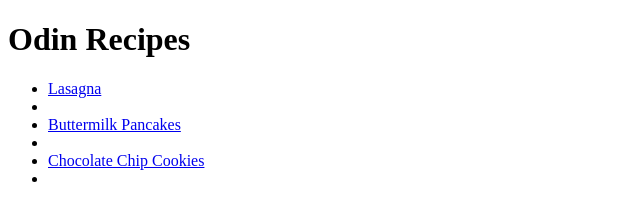
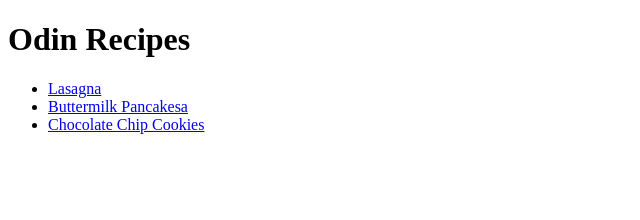
Before and after one commit to Wowzerf/odin-recipes, a plain HTML site: page index.html in a window 1280 px wide. Shown: the whole page, without its empty margins (0-640 px from the left). Drawn offline with Linux system fonts and the light colour scheme.

Commit message:
Fix incorrect HTML tag closure
Fix incorrectly closed anchor elements in <li> causing extra bullet

```diff
--- a/index.html
+++ b/index.html
@@ -10,9 +10,9 @@
         <h1>Odin Recipes</h1>
 
         <ul>
-            <li><a href="recipes/lasagna.html">Lasagna<a><li>
-            <li><a href="recipes/pancake.html">Buttermilk Pancakes<a><li>
-            <li><a href="recipes/cookies.html">Chocolate Chip Cookies<a><li>
+            <li><a href="recipes/lasagna.html">Lasagna</a></li>
+            <li><a href="recipes/pancake.html">Buttermilk Pancakesa</a></li>
+            <li><a href="recipes/cookies.html">Chocolate Chip Cookies</a></li>
         </ul>
 
     </body>
```
